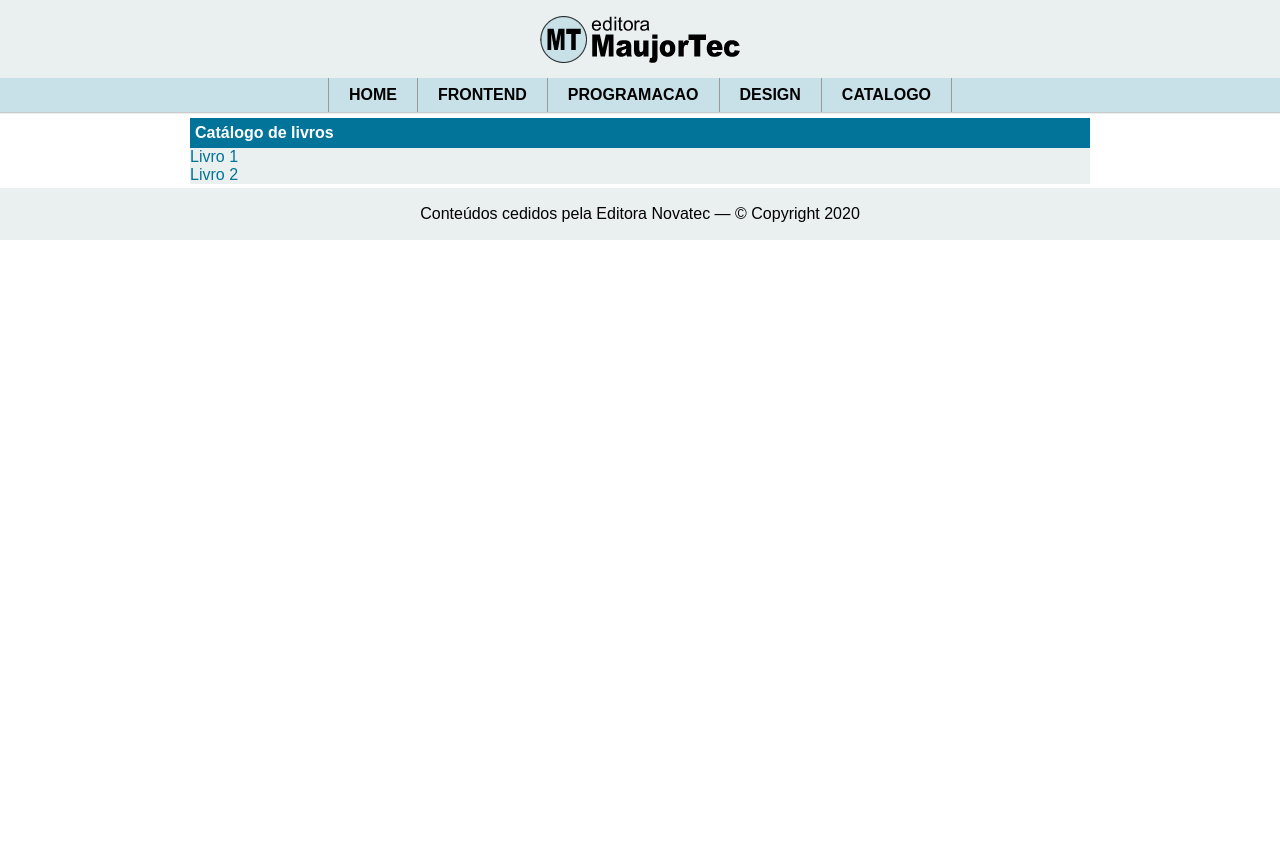
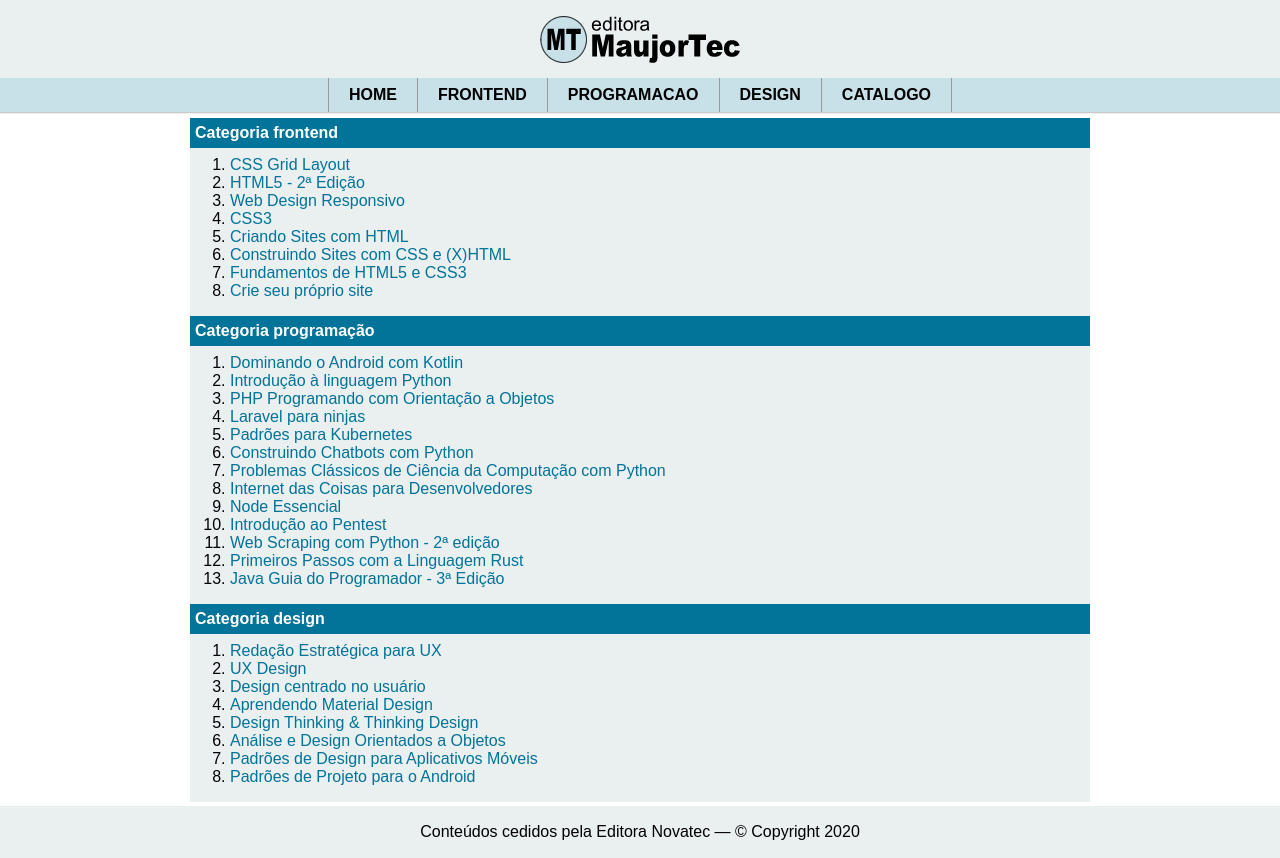
Before and after one commit to AlefMemTav/maujors-react-book, a React (Create React App) app: page /catalogo in a window 1280 px wide. Before the commit the page ends 800 px from the top, so only its background shows below. Built offline with nearby package versions, Linux system fonts and the light colour scheme.

Commit message:
Conteudo dinamico do site

```diff
--- a/src/App.js
+++ b/src/App.js
@@ -40,11 +40,18 @@ class App extends Component {
       <>
         <Topo/>
           <Routes>
-            <Route exact path="/" element={<Home />} />
-            <Route exact path="/frontend" element={<Frontend />} />
-            <Route exact path="/programacao" element={<Programacao />} />
-            <Route exact path="/design" element={<Design />} />
-            <Route exact path="/catalogo" element={<Catalogo />} />
+            <Route exact path="/" element={<Home livros={this.state.livros}/>} />
+            <Route exact path="/frontend" element={<Frontend livros={this.state.livros}/>} />
+            <Route exact path="/programacao" element={<Programacao livros={this.state.livros}/>} />
+            <Route exact path="/design" element={<Design livros={this.state.livros}/>} />
+            <Route exact path="/catalogo" element={<Catalogo livros={this.state.livros}/>} />
+            <Route path="/livro/:livroSlug" render={props => {
+              const livro = this.state.livros.find(
+              livro => livro.slug === props.match.params.livroSlug);
+                if(livro) return <Livro livro = {livro} />;
+                else return <NotFound />;
+            }}
+            />
             <Route component={NotFound} />
           </Routes>
         <Rodape />
--- a/src/components/Catalogo.js
+++ b/src/components/Catalogo.js
@@ -1,17 +1,40 @@
 import React from "react";
+import { Link } from "react-router-dom";
 
-const Catalogo = () => (
-  <main className="principal">
-    <h2>Catálogo de livros</h2>
-    <ul>
-      <li>
-        <a href="#">Livro 1</a>
-      </li>
-      <li>
-        <a href="#">Livro 2</a>
-      </li>
-    </ul>
-  </main>
-);
-
+const Catalogo = ({ livros }) => {
+  return (
+    <main className="principal">
+      <h2>Categoria frontend</h2>
+      <ol>
+        {livros
+          .filter((livro) => livro.categoria === "frontend")
+          .map((livro) => (
+            <li key={livro.id}>
+              <Link to={`/livro/${livro.slug}`}>{livro.titulo}</Link>
+            </li>
+          ))}
+      </ol>
+      <h2>Categoria programação</h2>
+      <ol>
+        {livros
+          .filter((livro) => livro.categoria === "programacao")
+          .map((livro) => (
+            <li key={livro.id}>
+              <Link to={`/livro/${livro.slug}`}>{livro.titulo}</Link>
+            </li>
+          ))}
+      </ol>
+      <h2>Categoria design</h2>
+      <ol>
+        {livros
+          .filter((livro) => livro.categoria === "design")
+          .map((livro) => (
+            <li key={livro.id}>
+              <Link to={`/livro/${livro.slug}`}>{livro.titulo}</Link>
+            </li>
+          ))}
+      </ol>
+    </main>
+  );
+};
 export default Catalogo;
--- a/src/components/Design.js
+++ b/src/components/Design.js
@@ -1,11 +1,36 @@
 import React from "react";
+import { Link } from "react-router-dom";
 
-const Design = () => (
+const Design = ({ livros }) => (
   <main className="principal">
-    <h2>Categoria design</h2>
-    <div className="card">
-      <p>Conteúdos da página design</p>
-    </div>
+    <h2>Categoria Design</h2>
+    {livros
+      .filter((cat) => cat.categoria === "design")
+      .map((livro) => (
+        <div className="card" key={livro.id}>
+          <div className="thumb">
+            <img
+              src={"/imagens/capas/" + livro.id + ".jpg"}
+              alt="Thumbnail da capa do livro ..."
+            />
+          </div>
+          {livros
+            .filter((c) => c.slug === livro.slug)
+            .map((livro) => (
+              <span key={livro.slug}>
+                <Link to={`/livro/${livro.slug}`}>
+                  {
+                    <div className="detalhes">
+                      <h3>{livro.titulo}</h3>
+                      <p>{livro.descricao.slice(0, 130) + "..."}</p>
+                      <p>Leia mais &gt;</p>
+                    </div>
+                  }
+                </Link>
+              </span>
+            ))}
+        </div>
+      ))}
   </main>
 );
 
--- a/src/components/Frontend.js
+++ b/src/components/Frontend.js
@@ -1,11 +1,36 @@
 import React from "react";
+import { Link } from "react-router-dom";
 
-const Frontend = () => (
+const Frontend = ({ livros }) => (
   <main className="principal">
-    <h2>Categoria frontend</h2>
-    <div className="card">
-      <p>Conteúdos da página Frontend</p>
-    </div>
+    <h2>Categoria Frontend</h2>
+    {livros
+      .filter((cat) => cat.categoria === "frontend")
+      .map((livro) => (
+        <div className="card" key={livro.id}>
+          <div className="thumb">
+            <img
+              src={"/imagens/capas/" + livro.id + ".jpg"}
+              alt="Thumbnail da capa do livro ..."
+            />
+          </div>
+          {livros
+            .filter((c) => c.slug === livro.slug)
+            .map((livro) => (
+              <span key={livro.slug}>
+                <Link to={`/livro/${livro.slug}`}>
+                  {
+                    <div className="detalhes">
+                      <h3>{livro.titulo}</h3>
+                      <p>{livro.descricao.slice(0, 130) + "..."}</p>
+                      <p>Leia mais &gt;</p>
+                    </div>
+                  }
+                </Link>
+              </span>
+            ))}
+        </div>
+      ))}
   </main>
 );
 
--- a/src/components/Home.js
+++ b/src/components/Home.js
@@ -1,11 +1,33 @@
 import React from "react";
-
-const Home = () => (
+import { Link } from "react-router-dom";
+const Home = ({ livros }) => (
   <main className="principal">
     <h2>Últimos lançamentos</h2>
-    <div className="card">
-      <p>Conteúdos da Home Page</p>
-    </div>
+    {livros
+      .filter((n, index) => index < 6)
+      .map((livro) => (
+        <div className="card" key={livro.id}>
+          <div className="thumb">
+            <img
+              src={"/imagens/capas/" + livro.isbn.replace(/-/g, "") + ".jpg"}
+              alt="Thumbnail da capa do livro ..."
+            />
+          </div>
+          {livros
+            .filter((c) => c.slug === livro.slug)
+            .map((livro) => (
+              <Link to={`/livro/${livro.slug}`} key={livro.id}>
+                {
+                  <div className="detalhes">
+                    <h3>{livro.titulo}</h3>
+                    <p>{livro.descricao.slice(0, 130) + "..."}</p>
+                    <p>Leia mais &gt;</p>
+                  </div>
+                }
+              </Link>
+            ))}
+        </div>
+      ))}
   </main>
 );
 
--- a/src/components/Livro.js
+++ b/src/components/Livro.js
@@ -1,9 +1,26 @@
-import React from 'react'
+import React from "react";
 
-const Livro = () => {
-  return (
-    <div>Livro</div>
-  )
-}
+const Livro = ({ livro }) => (
+  <main className="principal">
+    <div className="pag-livro">
+      <h2>{livro.titulo}</h2>
+      <div className="livro">
+        <img
+          src={"/imagens/capas/" + livro.id + ".jpg"}
+          alt="Thumbnail da capa do livro ..."
+        />
+        <ul>
+          <li>ISBN: {livro.isbn}</li>
+          <li>Ano: {livro.ano}</li>
+          <li>Páginas: {livro.paginas}</li>
+          <li>Preço: R${livro.preco},00</li>
+        </ul>
+        <hr />
+        <h3>Descrição do livro</h3>
+        <p>{livro.descricao}</p>
+      </div>
+    </div>
+  </main>
+);
 
-export default Livro
+export default Livro;
--- a/src/components/Programacao.js
+++ b/src/components/Programacao.js
@@ -1,11 +1,36 @@
 import React from "react";
+import { Link } from "react-router-dom";
 
-const Programacao = () => (
+const Programacao = ({ livros }) => (
   <main className="principal">
-    <h2>Categoria programacao</h2>
-    <div className="card">
-      <p>Conteúdos da página programacao</p>
-    </div>
+    <h2>Categoria Programacao</h2>
+    {livros
+      .filter((cat) => cat.categoria === "programacao")
+      .map((livro) => (
+        <div className="card" key={livro.id}>
+          <div className="thumb">
+            <img
+              src={"/imagens/capas/" + livro.id + ".jpg"}
+              alt="Thumbnail da capa do livro ..."
+            />
+          </div>
+          {livros
+            .filter((c) => c.slug === livro.slug)
+            .map((livro) => (
+              <span key={livro.slug}>
+                <Link to={`/livro/${livro.slug}`}>
+                  {
+                    <div className="detalhes">
+                      <h3>{livro.titulo}</h3>
+                      <p>{livro.descricao.slice(0, 130) + "..."}</p>
+                      <p>Leia mais &gt;</p>
+                    </div>
+                  }
+                </Link>
+              </span>
+            ))}
+        </div>
+      ))}
   </main>
 );
 
```
